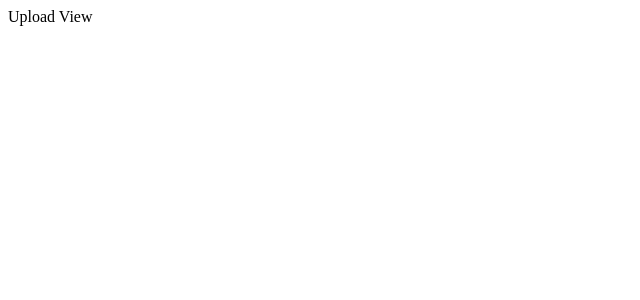
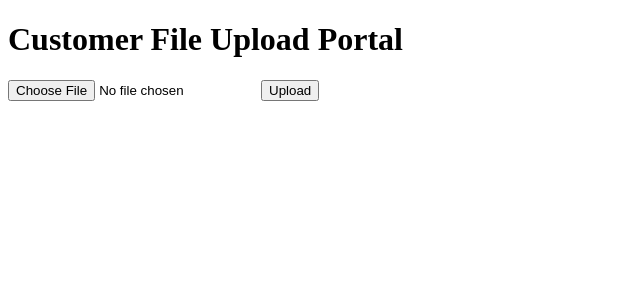
Before and after one commit to nickbarrett645/file-uploader, a React (Create React App) app in the folder fe/: page / in a window 1280 px wide. Shown: the top 300 px of the page, without its empty margins (0-640 px from the left). Built offline with nearby package versions, Linux system fonts and the light colour scheme.

Commit message:
file-uploader add file upload and submit button

```diff
--- a/fe/src/pages/UploadView.jsx
+++ b/fe/src/pages/UploadView.jsx
@@ -1,8 +1,21 @@
 import React from "react";
 
 const UploadView = () => {
+	const onFileChange = () => {
+		console.log('file changed');
+	};
+
+	const onFileUpload = () => {
+		console.log('file upload');
+	}
 	return (
-		<div>Upload View</div>
+		<>
+		<h1>Customer File Upload Portal</h1>
+		<div>
+			<input type="file" onChange={onFileChange}/>
+			<button onClick={onFileUpload}>Upload</button>
+		</div>
+		</>
 	);
 };
 
```
